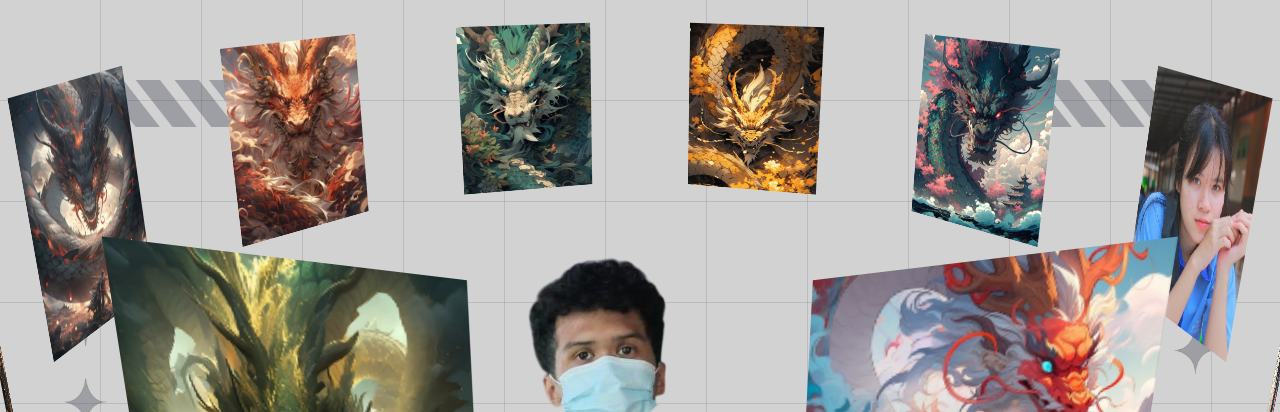
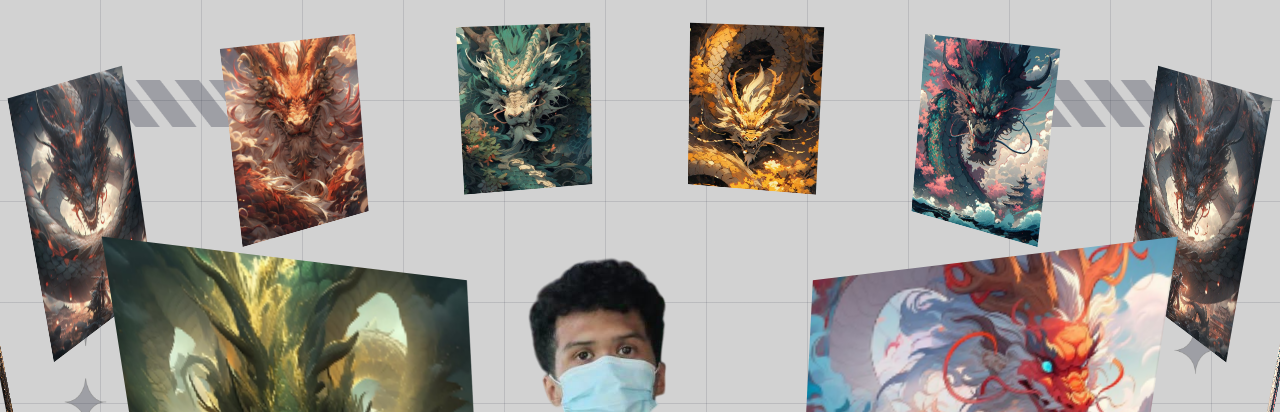
Before and after one commit to Diaw123/DIT.github.io, a plain HTML site: page index.html in a window 1280 px wide. Shown: the top 412 px of the page. Drawn offline with Linux system fonts and the light colour scheme; a web font is replaced by a local one.

Commit message:
Update index.html

```diff
--- a/index.html
+++ b/index.html
@@ -45,7 +45,7 @@
     <div class="banner">
       <div class="slider" style="--quantity: 10">
         <div class="item" style="--position: 1">
-          <img src="img/p.jpg" alt="" />
+          <img src="images/dragon_5.jpg" alt="" />
         </div>
         <div class="item" style="--position: 2">
           <img src="images/dragon_10.jpg" alt="" />
```
